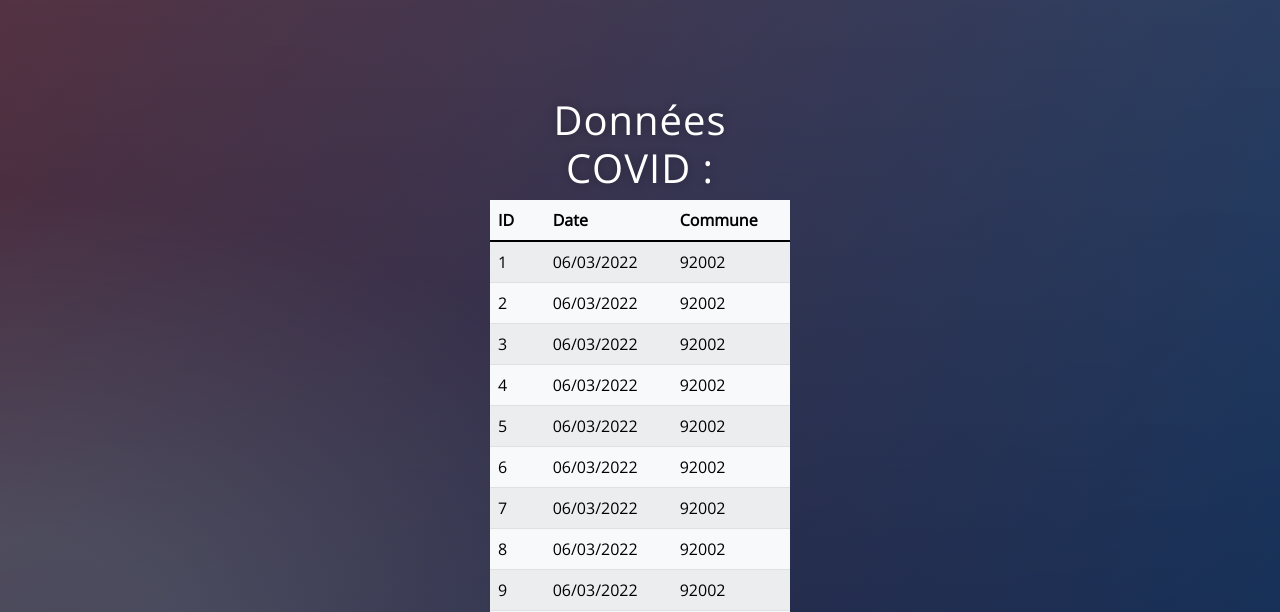
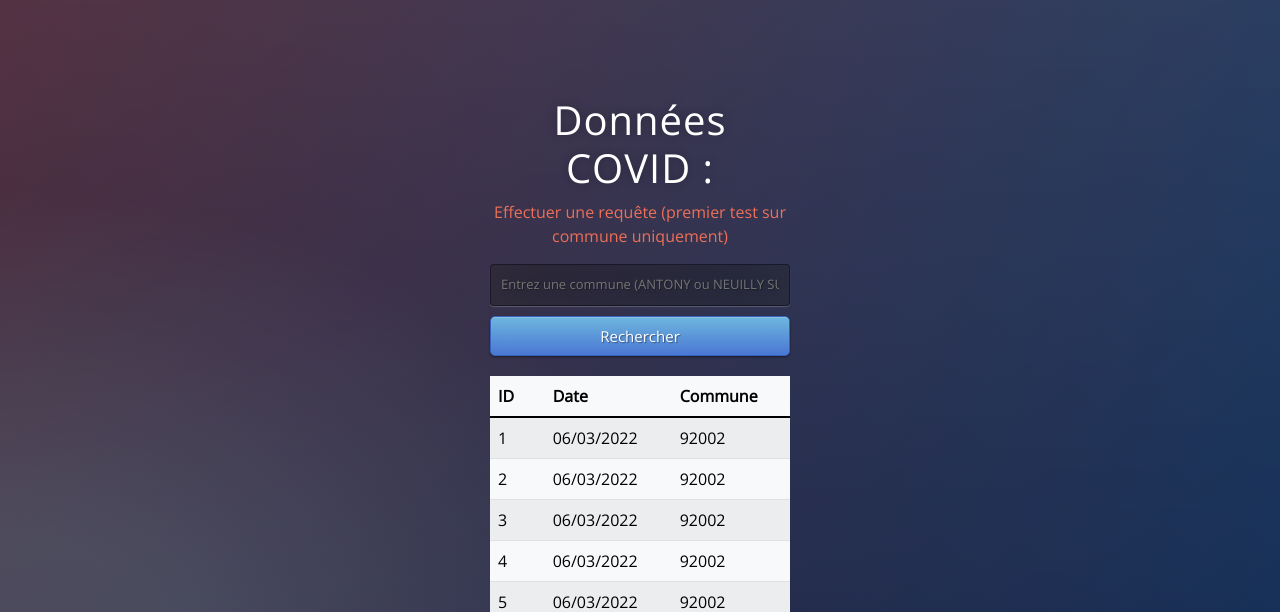
Before and after one commit to sponomary/RESTful-API, a Flask app: page /data in a window 1280 px wide. Shown: the part 154-766 px from the top of the page. Run offline with Flask 2, Linux system fonts and the light colour scheme; data comes from the database, SQL or seed files in the repository.

Commit message:
test requête bdd

```diff
--- a/app.py
+++ b/app.py
@@ -168,6 +168,19 @@ def download():
 # Page qui affiche la base de données
 @app.route('/data', methods=["GET", "POST"])
 def data():
+
+    # ESSAI AJOUT D'UNE REQUETE
+    if request.method == "POST":
+
+        # Récupération de la requête de l'utilisateur
+        # PREMIER TEST SUR LA COMMUNE UNIQUEMENT
+        commune = request.form.get('commune')
+
+        # Recherche des données correspondantes dans la table DATA_COVID de la base de données
+        output_data = DATA_COVID.query.filter_by(libelle_commune=commune).all()
+        print(output_data)
+        return render_template("data.html", output_data=output_data)
+
     output_data = DATA_COVID.query.all()
     print(output_data)
     return render_template("data.html", output_data=output_data)
--- a/templates/data.html
+++ b/templates/data.html
@@ -3,6 +3,12 @@
 
 <div class="box">
     <h1 class="title">Données COVID :</h1>
+
+    <p>Effectuer une requête (premier test sur commune uniquement)</p>
+    <form action="{{ url_for('data') }}" method="post">
+        <input type="text" name="commune" placeholder="Entrez une commune (ANTONY ou NEUILLY SUR SEINE)" required="required"/>
+        <button type="submit" class="btn btn-primary btn-block btn-large">Rechercher</button>
+    </form>
 
 	<table class="table table-light table-hover table-striped">
 		<thead>
```
